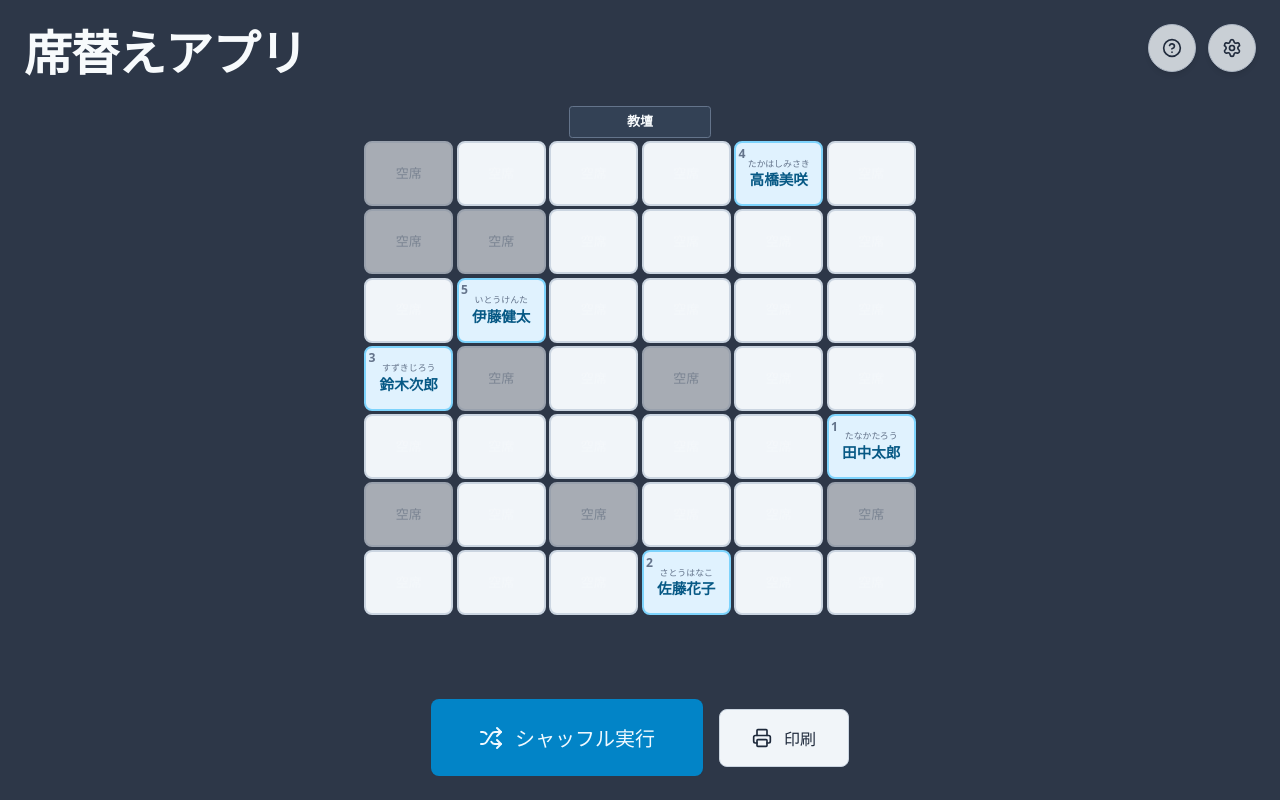
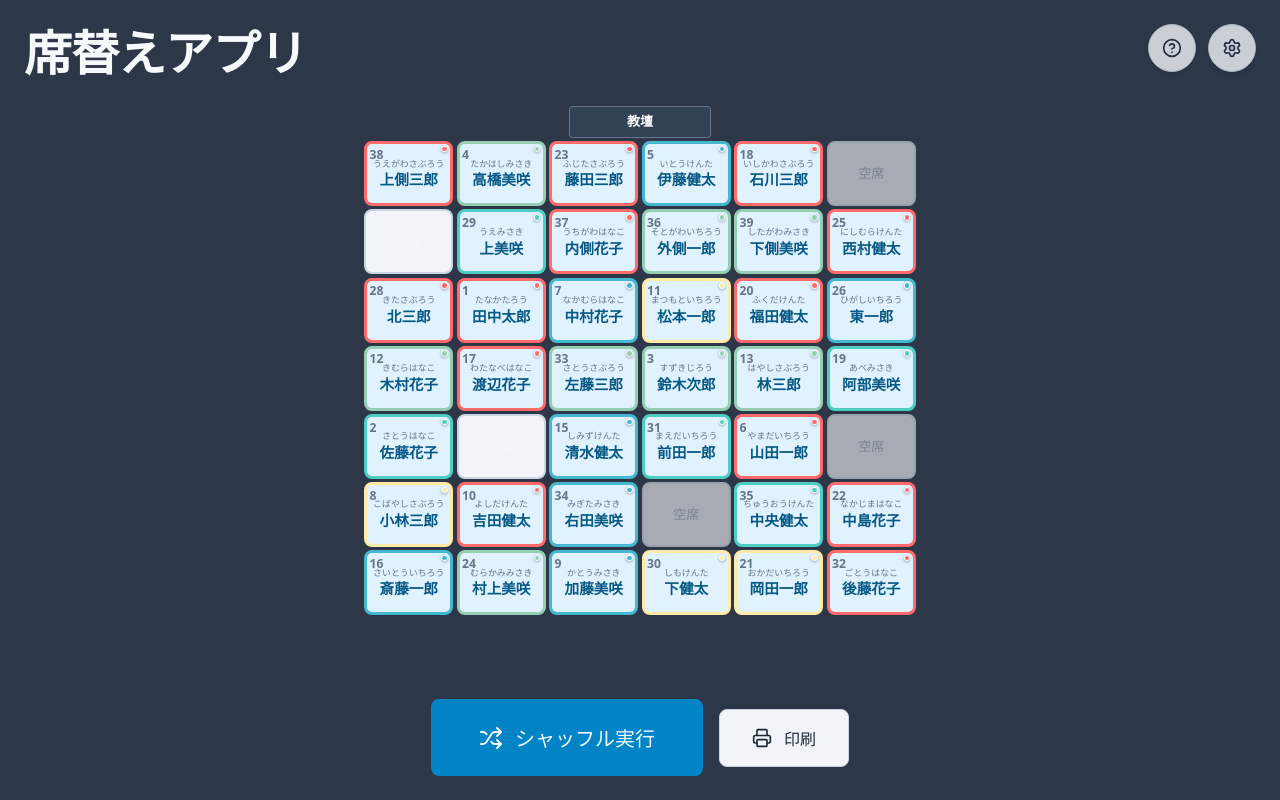
Before and after one commit to KeigoHarada/seat_shuffle, a React (Vite) app: page / in a window 1280 px wide. Built offline with nearby package versions, Linux system fonts and the light colour scheme.

Commit message:
feat: サンプルデータとグループを追加し、座席割り当てロジックを強化

```diff
--- a/src/stores/seatStore.ts
+++ b/src/stores/seatStore.ts
@@ -382,46 +382,109 @@ export const useSeatStore = create<SeatStore>((set, get) => ({
       // デフォルトレイアウトを作成
       get().createLayout(DEFAULT_LAYOUT_ROWS, DEFAULT_LAYOUT_COLS, DEFAULT_LAYOUT_NAME);
 
-      // デバッグ用の生徒データを作成・追加
-      const debugStudents = [
-        { id: 'student-1', name: '田中太郎', furigana: 'たなかたろう', gender: 'male' as const, studentNumber: 1, roleIds: [] },
-        { id: 'student-2', name: '佐藤花子', furigana: 'さとうはなこ', gender: 'female' as const, studentNumber: 2, roleIds: [] },
-        { id: 'student-3', name: '鈴木次郎', furigana: 'すずきじろう', gender: 'male' as const, studentNumber: 3, roleIds: [] },
-        { id: 'student-4', name: '高橋美咲', furigana: 'たかはしみさき', gender: 'female' as const, studentNumber: 4, roleIds: [] },
-        { id: 'student-5', name: '伊藤健太', furigana: 'いとうけんた', gender: 'male' as const, studentNumber: 5, roleIds: [] }
+        // サンプルデータを作成・追加
+        const sampleStudents = [
+          { id: 'student-1', name: '田中太郎', furigana: 'たなかたろう', gender: 'male' as const, studentNumber: 1, roleIds: [] },
+          { id: 'student-2', name: '佐藤花子', furigana: 'さとうはなこ', gender: 'female' as const, studentNumber: 2, roleIds: [] },
+          { id: 'student-3', name: '鈴木次郎', furigana: 'すずきじろう', gender: 'male' as const, studentNumber: 3, roleIds: [] },
+          { id: 'student-4', name: '高橋美咲', furigana: 'たかはしみさき', gender: 'female' as const, studentNumber: 4, roleIds: [] },
+          { id: 'student-5', name: '伊藤健太', furigana: 'いとうけんた', gender: 'male' as const, studentNumber: 5, roleIds: [] },
+          { id: 'student-6', name: '山田一郎', furigana: 'やまだいちろう', gender: 'male' as const, studentNumber: 6, roleIds: [] },
+          { id: 'student-7', name: '中村花子', furigana: 'なかむらはなこ', gender: 'female' as const, studentNumber: 7, roleIds: [] },
+          { id: 'student-8', name: '小林三郎', furigana: 'こばやしさぶろう', gender: 'male' as const, studentNumber: 8, roleIds: [] },
+          { id: 'student-9', name: '加藤美咲', furigana: 'かとうみさき', gender: 'female' as const, studentNumber: 9, roleIds: [] },
+          { id: 'student-10', name: '吉田健太', furigana: 'よしだけんた', gender: 'male' as const, studentNumber: 10, roleIds: [] },
+          { id: 'student-11', name: '松本一郎', furigana: 'まつもといちろう', gender: 'male' as const, studentNumber: 11, roleIds: [] },
+          { id: 'student-12', name: '木村花子', furigana: 'きむらはなこ', gender: 'female' as const, studentNumber: 12, roleIds: [] },
+          { id: 'student-13', name: '林三郎', furigana: 'はやしさぶろう', gender: 'male' as const, studentNumber: 13, roleIds: [] },
+          { id: 'student-14', name: '森美咲', furigana: 'もりみさき', gender: 'female' as const, studentNumber: 14, roleIds: [] },
+          { id: 'student-15', name: '清水健太', furigana: 'しみずけんた', gender: 'male' as const, studentNumber: 15, roleIds: [] },
+          { id: 'student-16', name: '斎藤一郎', furigana: 'さいとういちろう', gender: 'male' as const, studentNumber: 16, roleIds: [] },
+          { id: 'student-17', name: '渡辺花子', furigana: 'わたなべはなこ', gender: 'female' as const, studentNumber: 17, roleIds: [] },
+          { id: 'student-18', name: '石川三郎', furigana: 'いしかわさぶろう', gender: 'male' as const, studentNumber: 18, roleIds: [] },
+          { id: 'student-19', name: '阿部美咲', furigana: 'あべみさき', gender: 'female' as const, studentNumber: 19, roleIds: [] },
+          { id: 'student-20', name: '福田健太', furigana: 'ふくだけんた', gender: 'male' as const, studentNumber: 20, roleIds: [] },
+          { id: 'student-21', name: '岡田一郎', furigana: 'おかだいちろう', gender: 'male' as const, studentNumber: 21, roleIds: [] },
+          { id: 'student-22', name: '中島花子', furigana: 'なかじまはなこ', gender: 'female' as const, studentNumber: 22, roleIds: [] },
+          { id: 'student-23', name: '藤田三郎', furigana: 'ふじたさぶろう', gender: 'male' as const, studentNumber: 23, roleIds: [] },
+          { id: 'student-24', name: '村上美咲', furigana: 'むらかみみさき', gender: 'female' as const, studentNumber: 24, roleIds: [] },
+          { id: 'student-25', name: '西村健太', furigana: 'にしむらけんた', gender: 'male' as const, studentNumber: 25, roleIds: [] },
+          { id: 'student-26', name: '東一郎', furigana: 'ひがしいちろう', gender: 'male' as const, studentNumber: 26, roleIds: [] },
+          { id: 'student-27', name: '南花子', furigana: 'みなみはなこ', gender: 'female' as const, studentNumber: 27, roleIds: [] },
+          { id: 'student-28', name: '北三郎', furigana: 'きたさぶろう', gender: 'male' as const, studentNumber: 28, roleIds: [] },
+          { id: 'student-29', name: '上美咲', furigana: 'うえみさき', gender: 'female' as const, studentNumber: 29, roleIds: [] },
+          { id: 'student-30', name: '下健太', furigana: 'しもけんた', gender: 'male' as const, studentNumber: 30, roleIds: [] },
+          { id: 'student-31', name: '前田一郎', furigana: 'まえだいちろう', gender: 'male' as const, studentNumber: 31, roleIds: [] },
+          { id: 'student-32', name: '後藤花子', furigana: 'ごとうはなこ', gender: 'female' as const, studentNumber: 32, roleIds: [] },
+          { id: 'student-33', name: '左藤三郎', furigana: 'さとうさぶろう', gender: 'male' as const, studentNumber: 33, roleIds: [] },
+          { id: 'student-34', name: '右田美咲', furigana: 'みぎたみさき', gender: 'female' as const, studentNumber: 34, roleIds: [] },
+          { id: 'student-35', name: '中央健太', furigana: 'ちゅうおうけんた', gender: 'male' as const, studentNumber: 35, roleIds: [] },
+          { id: 'student-36', name: '外側一郎', furigana: 'そとがわいちろう', gender: 'male' as const, studentNumber: 36, roleIds: [] },
+          { id: 'student-37', name: '内側花子', furigana: 'うちがわはなこ', gender: 'female' as const, studentNumber: 37, roleIds: [] },
+          { id: 'student-38', name: '上側三郎', furigana: 'うえがわさぶろう', gender: 'male' as const, studentNumber: 38, roleIds: [] },
+          { id: 'student-39', name: '下側美咲', furigana: 'したがわみさき', gender: 'female' as const, studentNumber: 39, roleIds: [] }
+        ];
+
+      // サンプルグループを作成
+      const sampleGroups = [
+        { id: 'group-1', name: 'A組', color: '#FF6B6B' },
+        { id: 'group-2', name: 'B組', color: '#4ECDC4' },
+        { id: 'group-3', name: 'C組', color: '#45B7D1' },
+        { id: 'group-4', name: 'D組', color: '#96CEB4' },
+        { id: 'group-5', name: 'E組', color: '#FFEAA7' }
       ];
 
-      debugStudents.forEach(student => {
+      // サンプルデータを追加
+      sampleStudents.forEach(student => {
         set((state) => ({
           students: [...state.students, student]
+        }));
+      });
+
+      sampleGroups.forEach(group => {
+        set((state) => ({
+          groups: [...state.groups, group]
         }));
       });
 
       // 席に生徒をランダムに割り当て
       const currentLayout = get().currentLayout;
       if (currentLayout) {
-        const availableSeats = currentLayout.seats.filter(seat => !seat.isEmpty);
-        const shuffledStudents = [...debugStudents].sort(() => Math.random() - UI_CONSTANTS.LAYOUT.RANDOM_SORT_OFFSET);
+        const allSeats = [...currentLayout.seats];
+        const shuffledStudents = [...sampleStudents].sort(() => Math.random() - UI_CONSTANTS.LAYOUT.RANDOM_SORT_OFFSET);
 
-        // 一部の席を空席にする（約20%）
-        const emptySeatCount = Math.floor(availableSeats.length * UI_CONSTANTS.EMPTY_SEAT_RATIO);
-        const seatsToEmpty = availableSeats
+        // 3席を空席にする
+        const emptySeats = allSeats
           .sort(() => Math.random() - UI_CONSTANTS.LAYOUT.RANDOM_SORT_OFFSET)
-          .slice(0, emptySeatCount);
+          .slice(0, 3);
 
-        seatsToEmpty.forEach(seat => {
+        emptySeats.forEach(seat => {
           get().toggleSeatEmpty(seat.id);
         });
 
+        // 2席を名無し席にする（生徒IDは設定しない）
+        const unnamedSeats = allSeats
+          .filter(seat => !emptySeats.some(emptySeat => emptySeat.id === seat.id))
+          .sort(() => Math.random() - UI_CONSTANTS.LAYOUT.RANDOM_SORT_OFFSET)
+          .slice(0, 2);
+
         // 残りの席に生徒を割り当て
-        const remainingSeats = availableSeats.filter(seat =>
-          !seatsToEmpty.some(emptySeat => emptySeat.id === seat.id)
+        const remainingSeats = allSeats.filter(seat =>
+          !emptySeats.some(emptySeat => emptySeat.id === seat.id) &&
+          !unnamedSeats.some(unnamedSeat => unnamedSeat.id === seat.id)
         );
 
         remainingSeats.forEach((seat, index) => {
           if (index < shuffledStudents.length) {
             get().assignStudentToSeat(shuffledStudents[index].id, seat.id);
           }
+        });
+
+        // ランダムにグループを割り当て
+        const assignedSeats = remainingSeats.slice(0, Math.min(remainingSeats.length, shuffledStudents.length));
+        assignedSeats.forEach(seat => {
+          const randomGroup = sampleGroups[Math.floor(Math.random() * sampleGroups.length)];
+          get().toggleGroupOnSeat(seat.id, randomGroup.id);
         });
       }
     }
```
